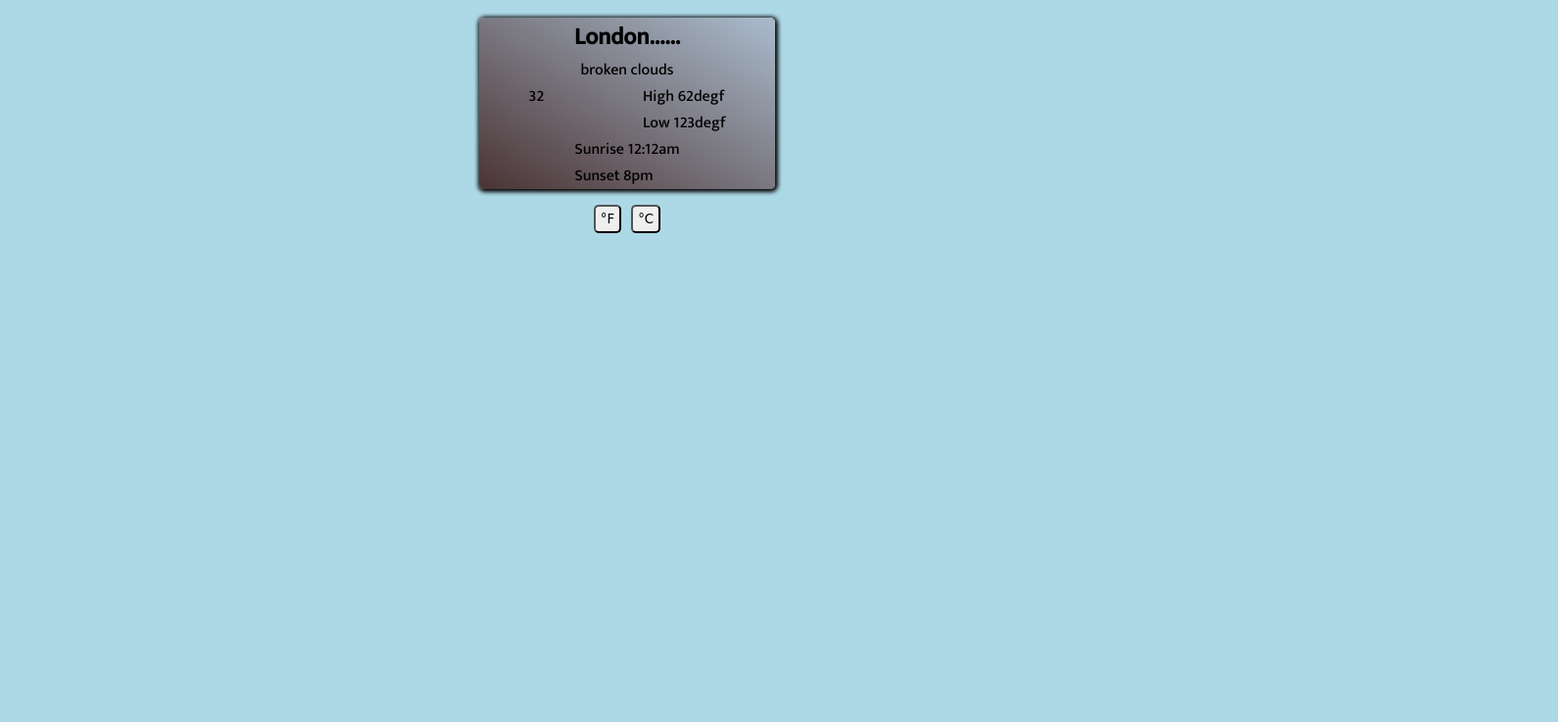
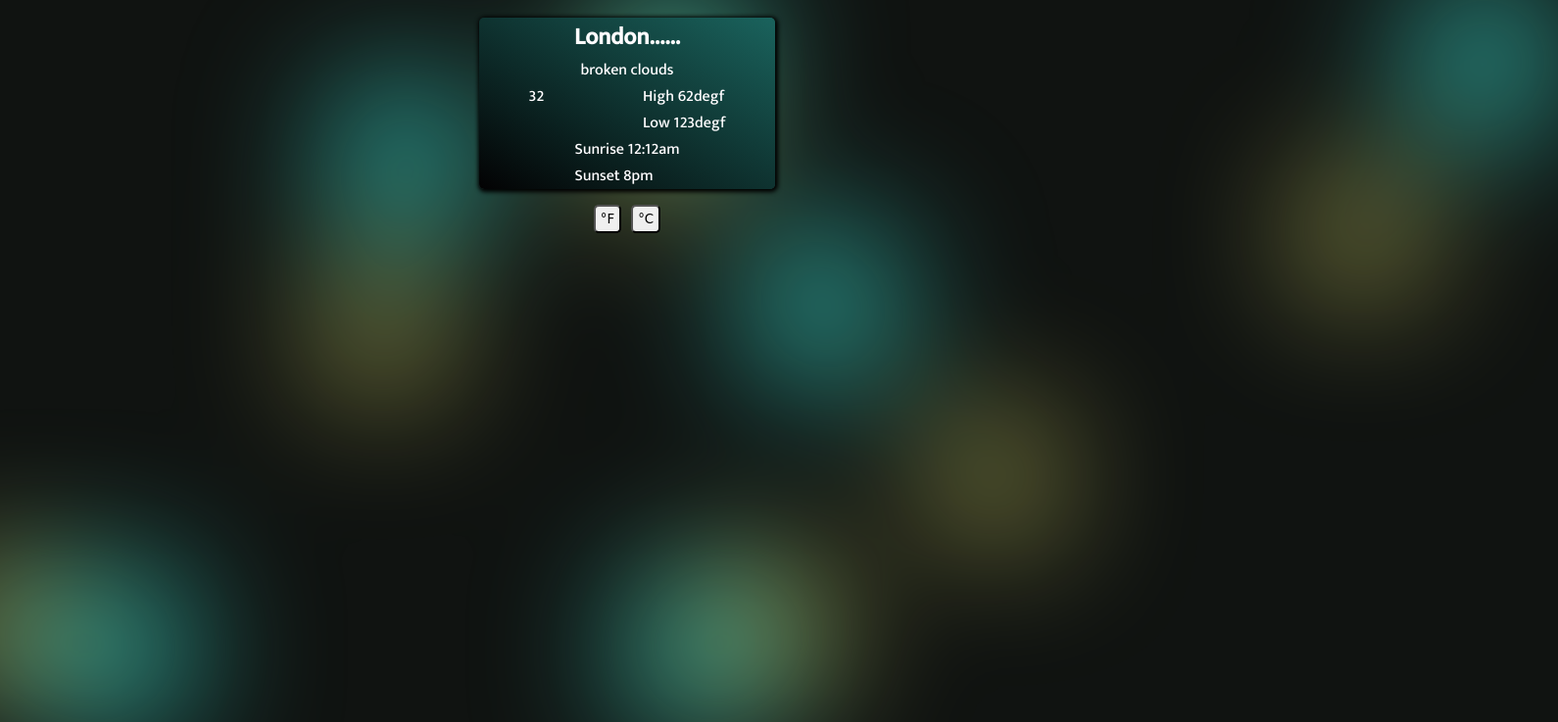
Before and after one commit to mbeckdev/weather-app, a website built with webpack: page dist/index.html in a window 1280 px wide. Shown: the part 63-800 px from the top of the page at 98% size, 1590 px wide, since content can reach past the window. Built offline with Linux system fonts and the light colour scheme; a web font is replaced by a local one.

Commit message:
Style colors and background

```diff
--- a/src/styles.css
+++ b/src/styles.css
@@ -1,6 +1,7 @@
 /* Guide for sections of css */
 
 /* Temperature Units */
+/* Art Background */
 
 * {
   padding: 0;
@@ -9,7 +10,8 @@
 }
 
 body {
-  background: lightblue;
+  background: #101311;
+  color: #fffdff;
   display: flex;
   justify-content: center;
   font-family: 'Mukta', sans-serif;
@@ -38,7 +40,9 @@ main {
 
   box-shadow: 1px 1px 4px 2px black;
   border-radius: 5px;
-  background: linear-gradient(30deg, #4a3434, #aabbcc);
+  /* background: linear-gradient(30deg, #4a3434, #aabbcc); */
+  background: linear-gradient(30deg, #030203, #1a635d);
+  /* background: #030203; */
 }
 #temperature-container {
   width: 100%;
@@ -59,7 +63,84 @@ main {
   margin: 0 5px;
   padding: 5px;
   border-radius: 5px;
-
   font-family: 'Gugi', cursive;
   /* border: unset; */
 }
+
+/* ****************** */
+/* Art Background     */
+/* ****************** */
+
+#art-background {
+  position: absolute;
+  top: 0;
+  left: 50%;
+  filter: blur(75px);
+  z-index: -2;
+}
+#circle-1 {
+  top: 50px;
+  left: -25px;
+}
+#circle-2 {
+  top: 300px;
+  left: 125px;
+}
+#circle-3 {
+  top: 650px;
+  left: 0;
+}
+#circle-4 {
+  top: 650px;
+  left: -600px;
+}
+#circle-5 {
+  top: 150px;
+  left: -300px;
+}
+#circle-6 {
+  top: 50px;
+  left: 800px;
+}
+.green-circle {
+  top: 50px;
+  left: 0;
+  position: absolute;
+  height: 150px;
+  width: 150px;
+  border-radius: 50%;
+  background: #35cabd;
+}
+#circle-7 {
+  top: 150px;
+  left: -25px;
+}
+#circle-8 {
+  top: 500px;
+  left: 325px;
+}
+#circle-9 {
+  top: 650px;
+  left: 100px;
+}
+#circle-10 {
+  top: 650px;
+  left: -700px;
+}
+#circle-11 {
+  top: 350px;
+  left: -300px;
+}
+#circle-12 {
+  top: 250px;
+  left: 700px;
+}
+.yellow-circle {
+  top: 50px;
+  left: 0;
+  position: absolute;
+  height: 100px;
+  width: 100px;
+  border-radius: 50%;
+  background: #fffd7a;
+}
```
Also changed, not shown: dist/index.html, dist/main.js.
